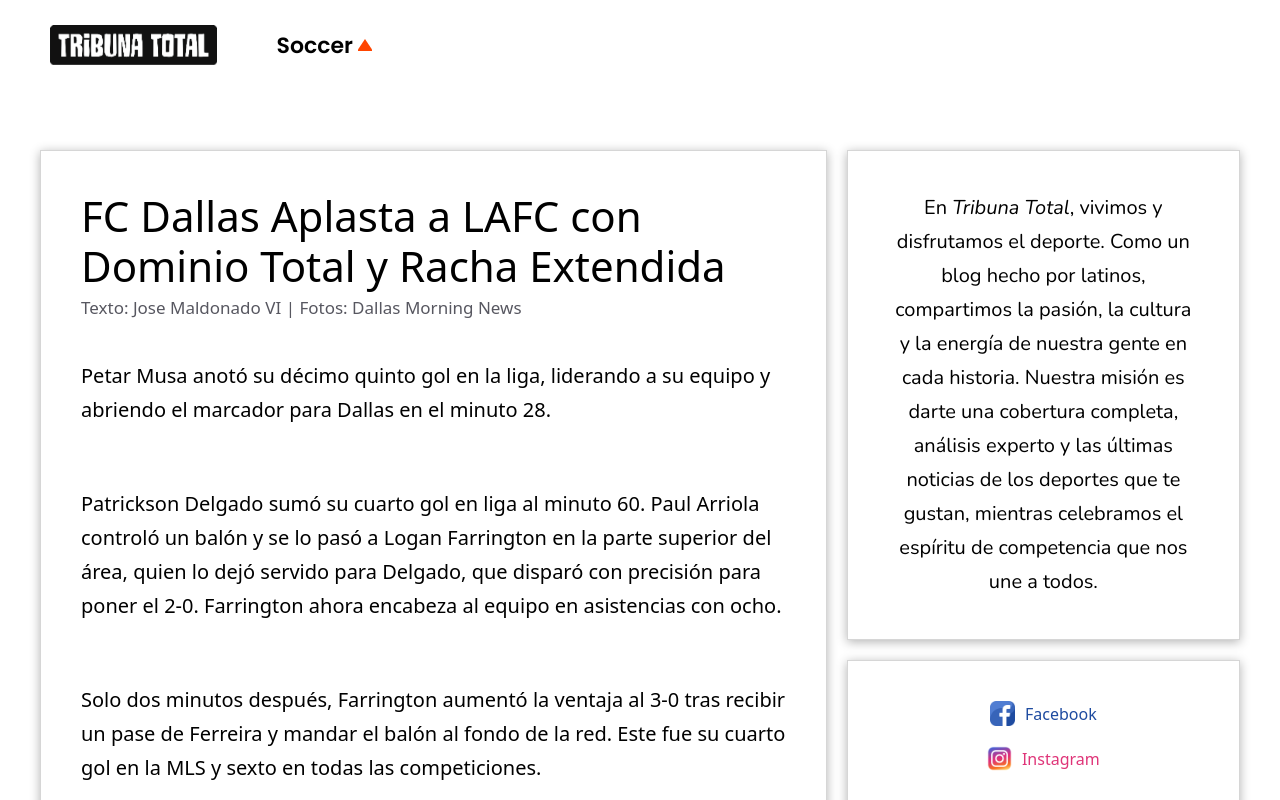
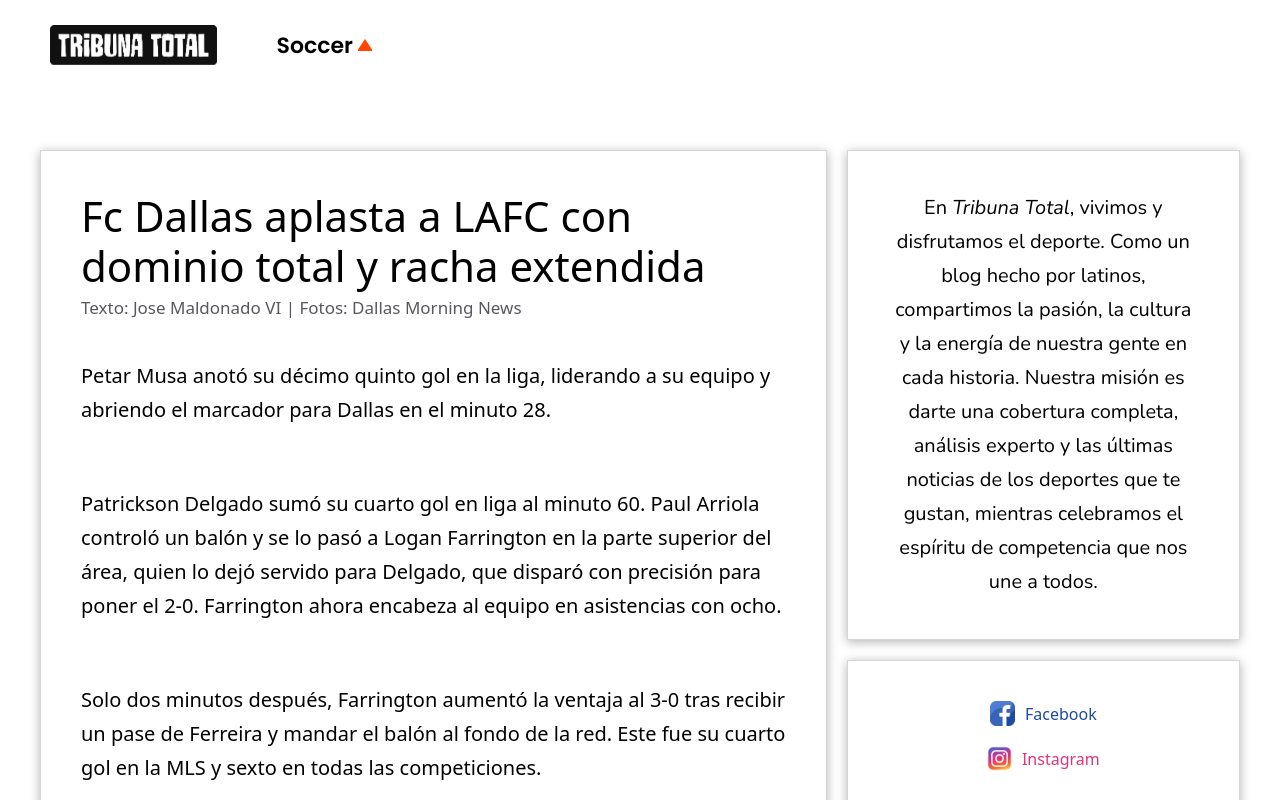
Before and after one commit to propitive/tribuna-total, a React (Create React App) app: page /soccer/mens/mls/fc-dallas/fc-dallas-aplasta-a-la-fc-con-dominio-total-y-racha-extendida in a window 1280 px wide. Shown: the top 800 px of the page. Built offline with nearby package versions, Linux system fonts and the light colour scheme; a web font is replaced by a local one.

Commit message:
corrected naming scheme

```diff
--- a/src/components/Blog/Blogs/Soccer/Mens/Mls/FcDallas/202409/FcDallasAplastaALaFcConDominioTotalYRachaExtendida.js
+++ b/src/components/Blog/Blogs/Soccer/Mens/Mls/FcDallas/202409/FcDallasAplastaALaFcConDominioTotalYRachaExtendida.js
@@ -12,7 +12,7 @@
     <>
       <Helmet>
         <title>
-          FC Dallas Aplasta a LAFC con Dominio Total y Racha Extendida
+          Fc Dallas aplasta a LAFC con dominio total y racha extendida
         </title>
         <meta
           name="description"
@@ -29,7 +29,7 @@
         blogDate={"Sep 21, 2024"}
         blogPhotographer={"Dallas Morning News"}
         blogTitle={
-          "FC Dallas Aplasta a LAFC con Dominio Total y Racha Extendida"
+          "Fc Dallas aplasta a LAFC con dominio total y racha extendida"
         }
       >
         <BlogParagraph
--- a/src/components/Blog/Blogs/Soccer/Mens/Mls/FcDallas/202410/FcDallasMandaAKansasCityFueraDePlayOffs.js
+++ b/src/components/Blog/Blogs/Soccer/Mens/Mls/FcDallas/202410/FcDallasMandaAKansasCityFueraDePlayOffs.js
@@ -11,7 +11,7 @@
   return (
     <>
       <Helmet>
-        <title>Fc Dallas Manda a Kansas City Fuera De Play Offs</title>
+        <title>Fc Dallas manda a Kansas City fuera de play offs</title>
         <meta
           name="description"
           content="FC Dallas vence 2-1 a Sporting KC en el cierre de la MLS en Toyota Stadium. Goles de Petar Musa y un autogol de Fernández sellaron la victoria ante 19,096 fans."
@@ -26,7 +26,7 @@
         blogAuthor={"Felipe de Jesus Alcala"}
         blogDate={"Oct 19, 2024"}
         blogPhotographer={"FC Dallas"}
-        blogTitle={"Fc Dallas Manda a Kansas City Fuera De Play Offs"}
+        blogTitle={"Fc Dallas manda a Kansas City fuera de play offs"}
       >
         <BlogParagraph
           blogParagraph={
--- a/src/components/Blog/Blogs/Soccer/Mens/MlsNextPro/NTxSC/202410/NorthTexasScAvananzaASemifinales.js
+++ b/src/components/Blog/Blogs/Soccer/Mens/MlsNextPro/NTxSC/202410/NorthTexasScAvananzaASemifinales.js
@@ -14,7 +14,7 @@
   return (
     <>
       <Helmet>
-        <title>North Texas SC Avanza A Semifinales </title>
+        <title>North Texas SC avanza a semifinales</title>
         <meta
           name="description"
           content="FC Dallas vence 2-1 a Sporting KC en el cierre de la MLS en Toyota Stadium. Goles de Petar Musa y un autogol de Fernández sellaron la victoria ante 19,096 fans."
@@ -29,7 +29,7 @@
         blogAuthor={"Felipe de Jesus Alcala"}
         blogDate={"Oct 19, 2024"}
         blogPhotographer={"North Texas SC"}
-        blogTitle={"North Texas SC Avanza A Semifinales"}
+        blogTitle={"North Texas SC avanza a semifinales"}
       >
         <BlogParagraph
           blogParagraph={
--- a/src/utils/blog/blog.js
+++ b/src/utils/blog/blog.js
@@ -86,7 +86,7 @@
     image: oct212024,
     alt: "North Texas SC celebrating their advancement to the semifinals.",
     timeOfPost: "Oct 21, 2024",
-    title: "North Texas SC Avanza A Semifinales",
+    title: "North Texas SC avanza a semifinales",
     author: "Felipe de Jesus Alcala",
     keyword: "North Texas SC",
     teamName: "North Texas SC",
@@ -99,7 +99,7 @@
     image: nov192024,
     alt: "FC Dallas players celebrating after scoring a goal.",
     timeOfPost: "Oct 19, 2024",
-    title: "Fc Dallas Manda a Kansas City Fuera De Play Offs",
+    title: "Fc Dallas manda a Kansas City fuera de play offs",
     author: "Felipe de Jesus Alcala",
     keyword: "FC DALLAS",
     teamName: "Fc Dallas",
@@ -112,7 +112,7 @@
     image: sep212024,
     alt: "A lively crowd enjoying their team's dominating performance.",
     timeOfPost: "Sep 21, 2024",
-    title: "FC Dallas Aplasta a LAFC con Dominio Total y Racha Extendida",
+    title: "Fc Dallas aplasta a LAFC con dominio total y racha extendida",
     author: "Jose Maldonado VI",
     keyword: "FC DALLAS",
     teamName: "Fc Dallas",
--- a/src/utils/blog/blogs/Soccer/Mens/Mls/FcDallas/fcDallasBlogs.js
+++ b/src/utils/blog/blogs/Soccer/Mens/Mls/FcDallas/fcDallasBlogs.js
@@ -39,7 +39,7 @@
     image: nov192024,
     alt: "FC Dallas players celebrating after scoring a goal against Kansas City.",
     timeOfPost: "Oct 19, 2024",
-    title: "Fc Dallas Manda a Kansas City Fuera De Play Offs",
+    title: "Fc Dallas manda a Kansas City fuera de play offs",
     author: "Felipe de Jesus Alcala",
     keyword: "FC DALLAS",
     teamName: "Fc Dallas",
@@ -52,7 +52,7 @@
     image: sep212024,
     alt: "A lively crowd enjoying their team's dominating performance.",
     timeOfPost: "Sep 21, 2024",
-    title: "FC Dallas Aplasta a LAFC con Dominio Total y Racha Extendida",
+    title: "Fc Dallas aplasta a LAFC con dominio total y racha extendida",
     author: "Jose Maldonado VI",
     keyword: "FC DALLAS",
     teamName: "Fc Dallas",
```
